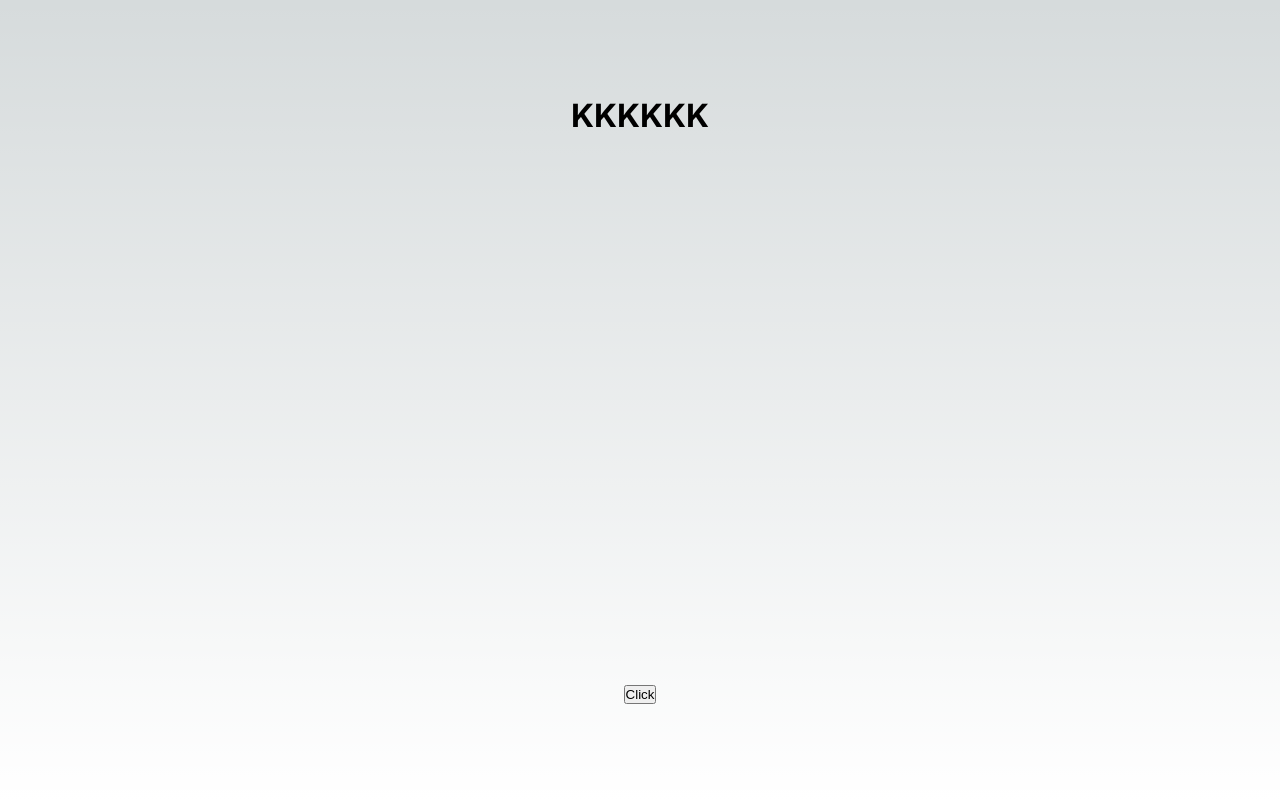
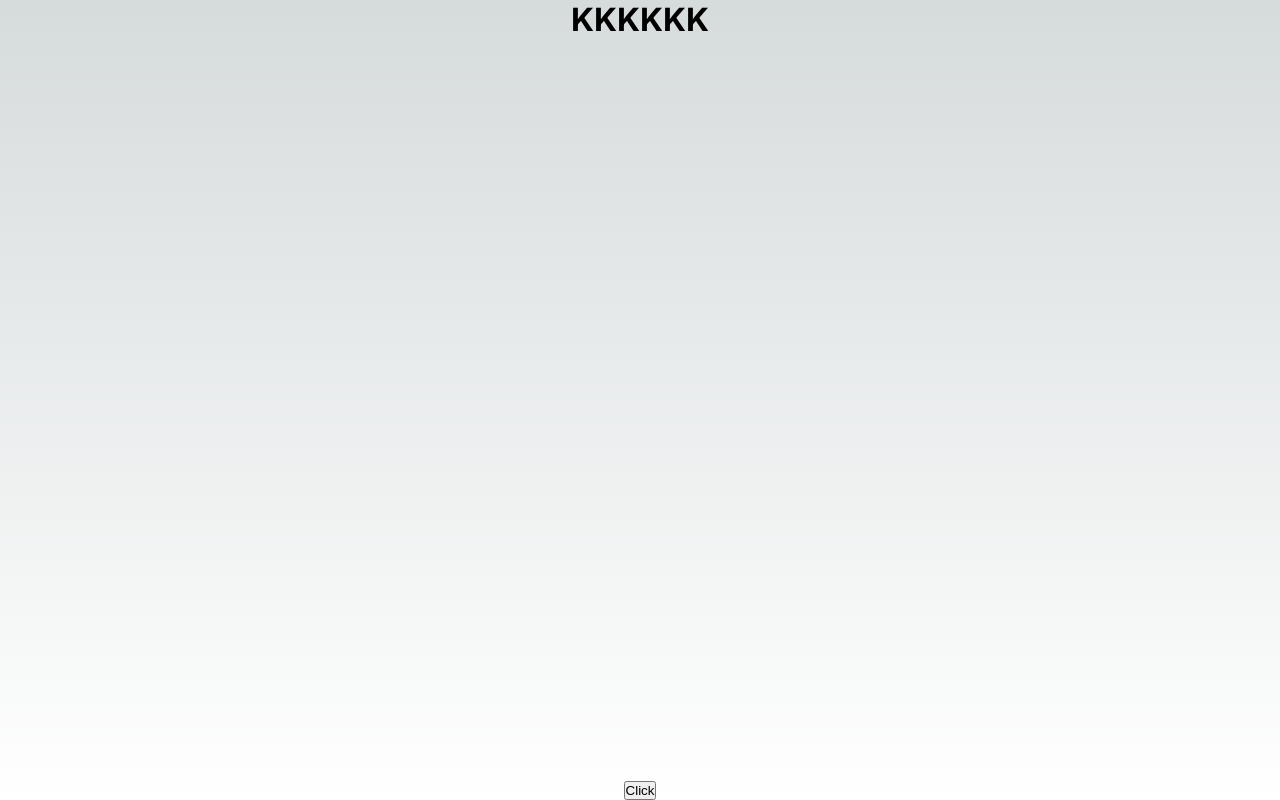
Before and after one commit to slonikmak/paths-app-openai, a Next.js app: page / in a window 1280 px wide. Built offline with nearby package versions, Linux system fonts and the light colour scheme.

Commit message:
updated prompts and style

```diff
--- a/app/components/Prompts/Prompts.ts
+++ b/app/components/Prompts/Prompts.ts
@@ -72,7 +72,7 @@ export const createChatPrompt = (fillings: string): ChatCompletionCreateParamsNo
 6. Incorporate Action or Movement: If you want a dynamic image, describe actions or movements. For instance, “a cat jumping over a fence” is more dynamic than just “a cat.”
 7. Avoid Overloading the Prompt: While details are good, too many can confuse the AI. Try to strike a balance between being descriptive and being concise.
 8. Use Analogies or Comparisons: Sometimes it helps to compare what you want with something well-known, like “in the style of Van Gogh” or “resembling a scene from a fantasy novel.”
-9. Specify Desired Styles or Themes: For example, “cyberpunk,” “art deco,”, “minimalist, "natural photo" or else.”
+9. Specify Desired Styles or Themes: For example, “cyberpunk,” “art deco,”, “minimalist, "natural photo" or else. Style should be determined by the feelings and thoughts conveyed in the request.”
 The  description of the place:
 This is the description of Mount Rumia:
 Mount Rumia (1594 m above sea level) is the highest mountain in the Bar region of Montenegro. Ascent from 964 m above sea level, i.e. total elevation gain is 630 m. Route length is 2.2 km. Legends are told about many mountains of Montenegro. Most often they do not go beyond the immediate area. But there are peaks that literally everyone has heard of. And probably the most famous is Mount Rumia. It is not for nothing that the city of Bar, next to which it is located, is often called “the city of Rumia”. And this glory stretches into the depths of centuries, because for 900 years there has been a tradition of pilgrimage to the peak. The views from there in all directions are absolutely fantastic (they say that in favorable weather conditions you can see the Italian coast! - I was unlucky, I didn’t see it...), and therefore it deserves a visit, even if we ignore the historical and cultural significance.
--- a/app/page.module.css
+++ b/app/page.module.css
@@ -3,7 +3,7 @@
   flex-direction: column;
   justify-content: space-between;
   align-items: center;
-  padding: 6rem;
+  /*padding: 6rem;*/
   min-height: 100vh;
 }
 
```
